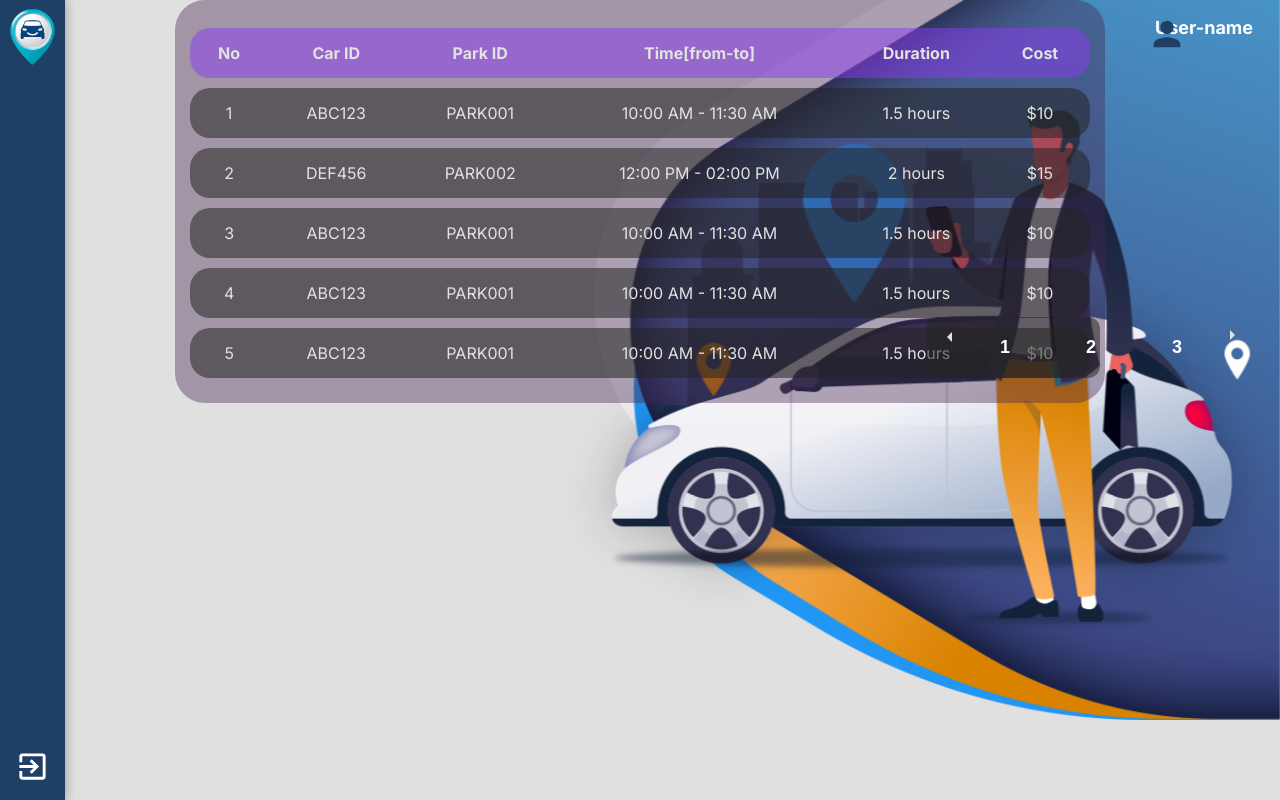
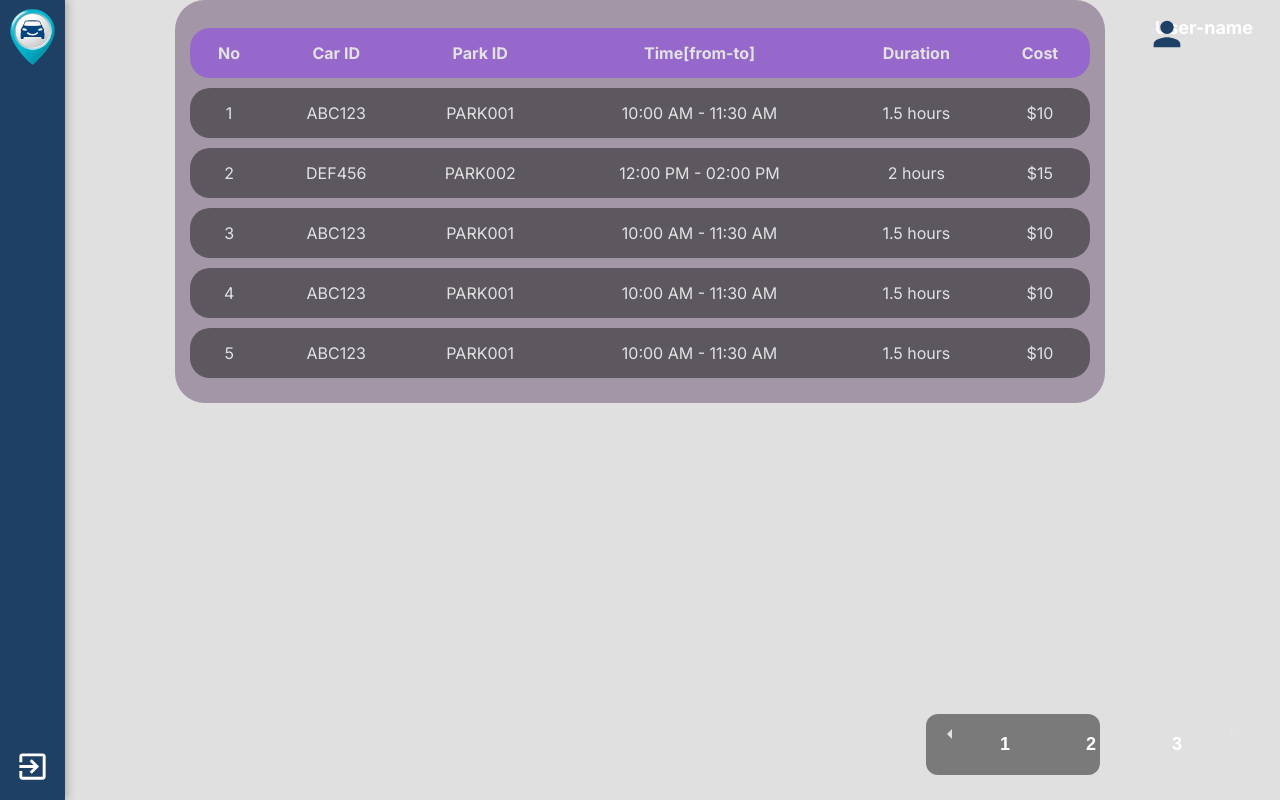
Before and after one commit to raghad-ns/smart-parking-ui, a React (Create React App) app: page /history in a window 1280 px wide. Built offline with nearby package versions, Linux system fonts and the light colour scheme; sample sign-in values are in the browser's storage.

Commit message:
add input guidelines

```diff
--- a/src/App.scss
+++ b/src/App.scss
@@ -36,6 +36,10 @@ body {
   justify-content: center;
   min-width: 100%;
   width: max-content;
+}
+
+.desc {
+  font-size: 12px;
 }
 
 .background-image {
--- a/src/App.tsx
+++ b/src/App.tsx
@@ -23,7 +23,7 @@ function App() {
   return (
     <div className="App">
       <div className="background-image">
-        <img src={sideImage} alt="side-man" className="side-man-image" />
+        <img src={sideImage} alt="side-man" className="side-man-image" style={window.location.pathname === '/history' ? { display: "none" } : {}} />
       </div>
       <UserProvider>
         <BrowserRouter>
--- a/src/Pages/History-table/History-table.scss
+++ b/src/Pages/History-table/History-table.scss
@@ -1,11 +1,18 @@
 /* HistoryTable.scss */
 
+.history-page-wrapper {
+  display: flex;
+  justify-content: center;
+  align-items: center;
+  width: 100%;
+  height: 100%;
+}
 .history-table {
   display: flex;
   align-items: center;
   justify-content: center;
   width: 100%;
-  position: relative;
+  // position: relative;
   .user-info {
     position: absolute;
     top: 5px;
--- a/src/Pages/History-table/History-table.tsx
+++ b/src/Pages/History-table/History-table.tsx
@@ -55,6 +55,7 @@ const HistoryTable = () => {
   };
 
   return (
+    <div className="history-page-wrapper">
       <div className="history-table">
         <div className="user-info">
           <Person className="icons" style={{ fontSize: "2.5rem" }} />
@@ -77,6 +78,7 @@ const HistoryTable = () => {
           />
         </div>
       </div>
+    </div>
   );
 };
 
--- a/src/Pages/Reflect/reflect.scss
+++ b/src/Pages/Reflect/reflect.scss
@@ -25,7 +25,7 @@ input[type="email"] {
       0,
       0.2);
   /* Setting input background to transparent black */
-  margin-bottom: 10px;
+  // margin-bottom: 10px;
   font-size: larger;
 }
 
--- a/src/Pages/Reflect/reflect.tsx
+++ b/src/Pages/Reflect/reflect.tsx
@@ -11,7 +11,7 @@ const Reflect = () => {
     return (
         <div className="page-wrapper">
             <div className="reflect-page form-wrapper">
-        <div className='form-title'><h1>Create reflect wallet</h1></div>
+                <div className='form-title'><h1>Create reflect wallet</h1></div>
                 <div className="input-group">
                     <span>
                         <InputAdornment position="start">
@@ -27,6 +27,7 @@ const Reflect = () => {
                         </InputAdornment>
                     </span>
                     <input type="text" id="phone" value={phone.value} onChange={(e) => phone.setState(e.target.value)} placeholder="Phone Number" />
+                    <span className="desc">phone number should be 05xxxxxxxxx</span>
                 </div>
                 <div className="input-group">
                     <span>
@@ -59,6 +60,7 @@ const Reflect = () => {
                         onChange={(e) => confirmPassword.setState(e.target.value)}
                         placeholder="Confirm-Password"
                     />
+                    <span className="desc">password must be at least 8 characters includeing digits, symbols, upper and lower case letters</span>
                 </div>
                 <div className="input-group">
                     <span>
--- a/src/Pages/Registration/register.tsx
+++ b/src/Pages/Registration/register.tsx
@@ -49,6 +49,7 @@ const Register = () => {
             placeholder="Car-ID"
           />
         </div>
+          <span className="desc">car id should begin with two uppercase letters followed by dash and 3-4 digits</span>
         <div className="input-group">
           <span>
             <InputAdornment position="start">
--- a/src/Pages/setPassword/setPassword.tsx
+++ b/src/Pages/setPassword/setPassword.tsx
@@ -69,6 +69,7 @@ const SetPassword = () => {
             placeholder="Confirm-Password"
           />
         </div>
+        <span className="desc">Password must be at least 8 characters includeing digits, symbols, upper and lower case letters</span>
         <button onClick={handlePasswordSetting}> Set </button>
       </div>
     </div>
--- a/src/components/core/header/header.scss
+++ b/src/components/core/header/header.scss
@@ -12,7 +12,7 @@
     justify-content: flex-end;
     z-index: 1;
 
-    .user-data{
+    .user-data {
         display: flex;
         justify-content: space-between;
         align-items: center;
@@ -20,9 +20,7 @@
         color: white;
         column-gap: 10px;
         font-weight: 700;
-        .user-name {
-            padding-bottom: 6px;
-        }
+
     }
 
     .signoutIcon {
@@ -33,3 +31,28 @@
     }
 
 }
+
+.info-bar {
+    position: fixed;
+    width: 92%;
+    background: #4581b7;
+    left: 90px;
+    top: 10px;
+    height: 50px;
+    opacity: 0.6;
+    border-radius: 25px;
+    padding: 10px 20px;
+    box-sizing: border-box;
+    text-align: center;
+    display: flex;
+    justify-content: space-between;
+    align-items: center;
+    box-shadow: -2px 2px 2px 2px #4687bc4d;
+
+    .user-name {
+        color: #fff;
+        font-weight: 700;
+        font-size: 18px;
+    }
+
+}
--- a/src/components/core/header/header.tsx
+++ b/src/components/core/header/header.tsx
@@ -9,17 +9,21 @@ const Header = () => {
     const { user, handleSignout } = useHeader()
     const navigate = useNavigate()
     return (
+        <div className='nav-bar' style={{ width: '100%' }}>
             <div className='headerWrapper'>
                 <img className="logo" src={logo} alt="Logo" onClick={e => navigate('/')} />
                 {user.user?.id &&
                     <div className='user-data'>
-                    {/* <span className='user-name'>{user.user.owner}</span> */}
                         <button className='signoutIcon' onClick={(handleSignout)}>
                             <ExitToApp fontSize='large' />
                         </button>
                     </div>
                 }
             </div>
+            {/* <div className='info-bar'>
+                {user.user?.id && <span className='user-name'>{user.user.owner}</span>}
+            </div> */}
+        </div>
     )
 }
 
```
Lines whose indentation alone changed are shown as unchanged.
